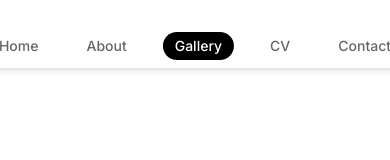
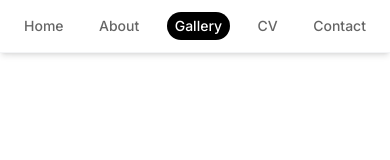
Before and after one commit to annisa-nye/sammi_portfolio, a Next.js app: page / in a window 390 px wide. Shown: the top 160 px of the page. Built offline with nearby package versions, Linux system fonts and the light colour scheme.

Commit message:
fixed iphone view

```diff
--- a/src/app/page.tsx
+++ b/src/app/page.tsx
@@ -97,7 +97,7 @@ export default function HomePage() {
 				{/* Home Section */}
 				<section
 					id='home'
-					className='min-h-screen flex flex-col items-center justify-center text-center px-6 pt-20'
+					className='min-h-screen flex flex-col items-center justify-center text-center px-4 sm:px-6 pt-16 sm:pt-24'
 				>
 					<Image
 						src='/logo/logo.png'
@@ -115,7 +115,7 @@ export default function HomePage() {
 				{/* About Section */}
 				<section
 					id='about'
-					className='min-h-screen flex flex-col items-center justify-center px-6 pt-20'
+					className='min-h-screen flex flex-col items-center px-4 sm:px-6 pt-16 sm:pt-24'
 				>
 					<div className='max-w-2xl mx-auto w-full text-center'>
 						<Image
@@ -151,7 +151,7 @@ export default function HomePage() {
 				{/* Gallery Section */}
 				<section
 					id='gallery'
-					className='min-h-screen flex flex-col items-center px-6 pt-20'
+					className='min-h-screen flex flex-col items-center px-4 sm:px-6 pt-16 sm:pt-24'
 				>
 					<div className='max-w-7xl mx-auto w-full'>
 						<Image
@@ -316,7 +316,7 @@ export default function HomePage() {
 				{/* CV Section */}
 				<section
 					id='cv'
-					className='min-h-screen flex flex-col items-center px-6 pt-20'
+					className='min-h-screen flex flex-col items-center px-4 sm:px-6 pt-16 sm:pt-24'
 				>
 					<div className='max-w-3xl mx-auto w-full'>
 						<Image
@@ -358,7 +358,7 @@ export default function HomePage() {
 				{/* Contact Section */}
 				<section
 					id='contact'
-					className='min-h-screen flex flex-col items-center px-6 pt-20'
+					className='min-h-screen flex flex-col items-center px-4 sm:px-6 pt-16 sm:pt-24'
 				>
 					<div className='max-w-3xl mx-auto w-full'>
 						<Image
--- a/src/components/Nav.tsx
+++ b/src/components/Nav.tsx
@@ -149,7 +149,8 @@ export default function Nav() {
 	};
 
 	return (
-		<nav className='fixed top-6 left-1/2 -translate-x-1/2 z-50 bg-white text-black rounded-full shadow-md px-6 py-2 flex gap-6 text-sm font-medium'>
+		<nav className='fixed top-0 left-0 right-0 z-50 bg-white text-black shadow-md px-4 sm:px-6 py-3 sm:py-4 flex justify-center items-center border-b border-gray-100'>
+			<div className='flex gap-2 sm:gap-6 text-sm font-medium max-w-screen-sm mx-auto w-full justify-between sm:justify-center'>
 				{navItems.map(({ name, href }) => {
 					const sectionId = href.replace('#', '');
 					const isActive = activeSection === sectionId;
@@ -160,14 +161,17 @@ export default function Nav() {
 							href={href}
 							onClick={(e) => handleClick(e, href)}
 							className={clsx(
-							'transition-colors text-sm font-medium px-3 py-1 rounded-full cursor-pointer',
-							isActive ? 'bg-black text-white' : 'opacity-60 hover:opacity-100'
+								'transition-colors text-sm font-medium px-2 sm:px-3 py-1 rounded-full cursor-pointer whitespace-nowrap',
+								isActive
+									? 'bg-black text-white'
+									: 'opacity-60 hover:opacity-100'
 							)}
 						>
 							{name}
 						</Link>
 					);
 				})}
+			</div>
 		</nav>
 	);
 }
```
Lines whose indentation alone changed are shown as unchanged.
